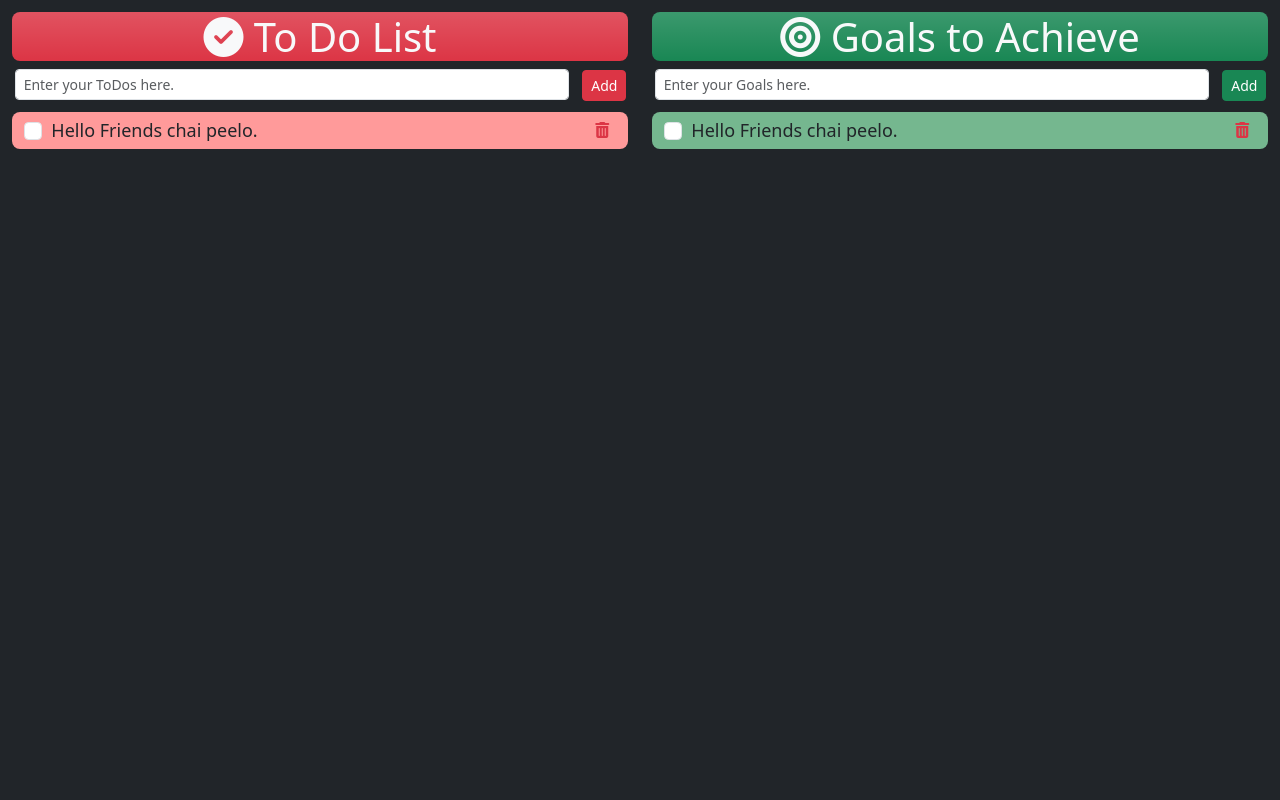
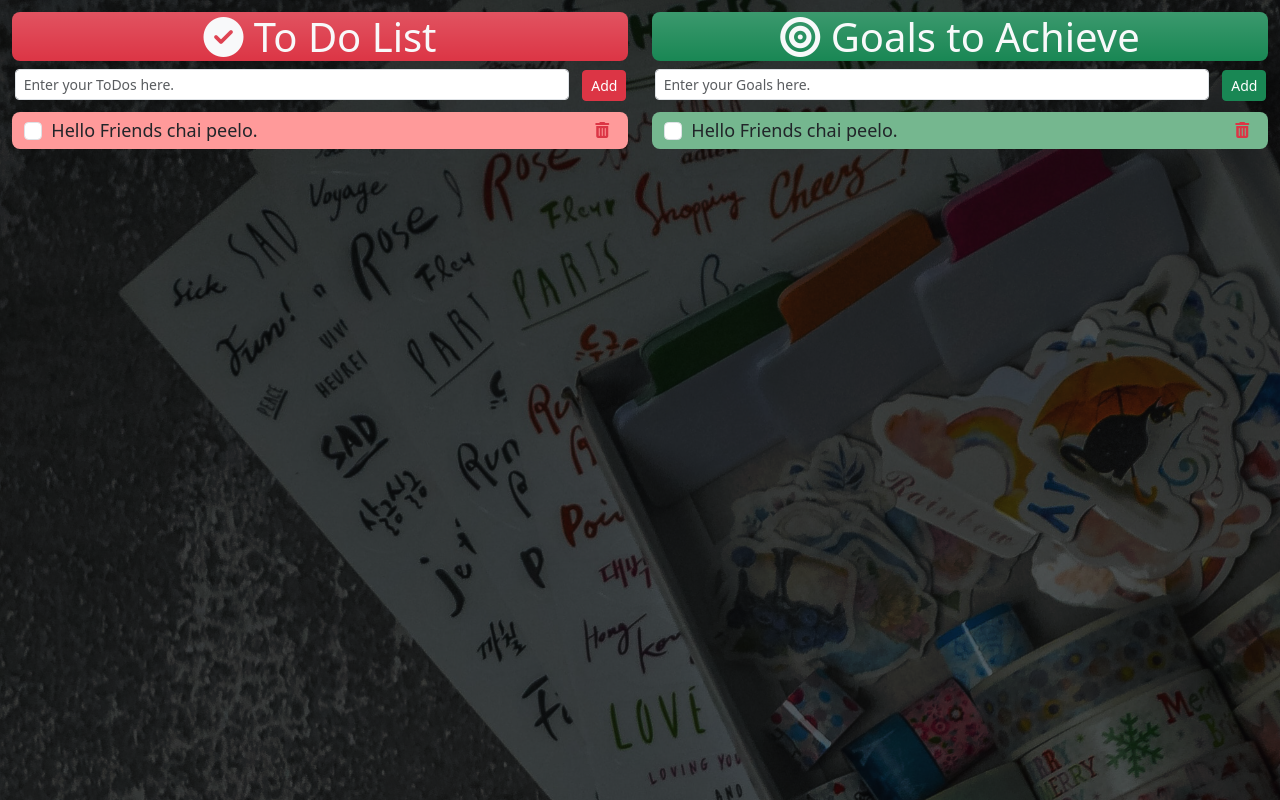
Before and after one commit to aero-26/To_Do_List, a plain HTML site: page index.html in a window 1280 px wide. Drawn offline with nearby package versions, Linux system fonts and the light colour scheme.

Commit message:
Edited CSS for background.

```diff
--- a/style.css
+++ b/style.css
@@ -42,7 +42,7 @@ li {
 
 /* Adding background to container */
 .background {
-  background-image: url("notebook1.jpg");
+  background-image: url("notebook.jpg");
   background-size: cover;
   background-repeat: no-repeat;
   background-blend-mode: soft-light;
```
